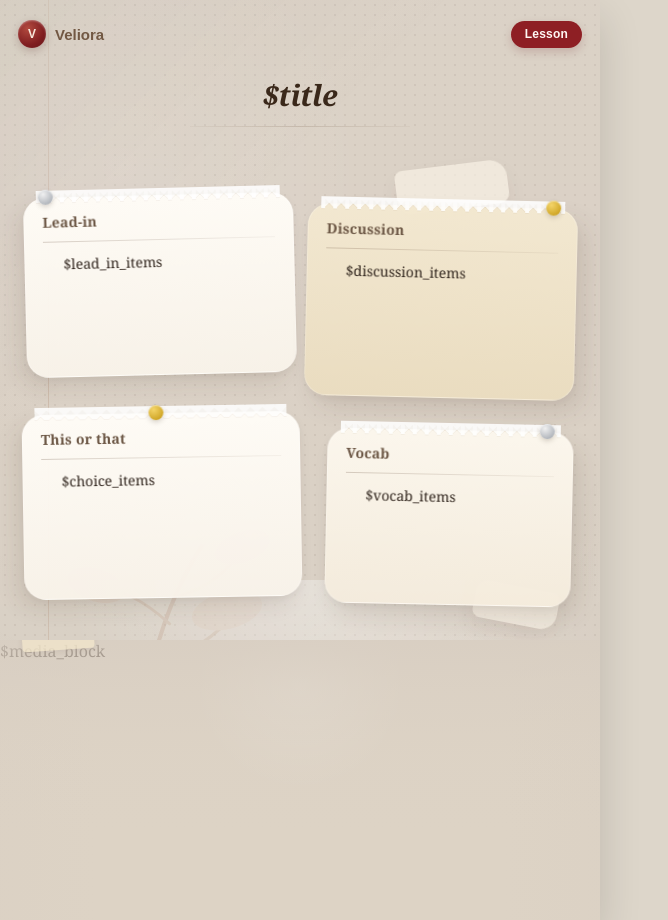
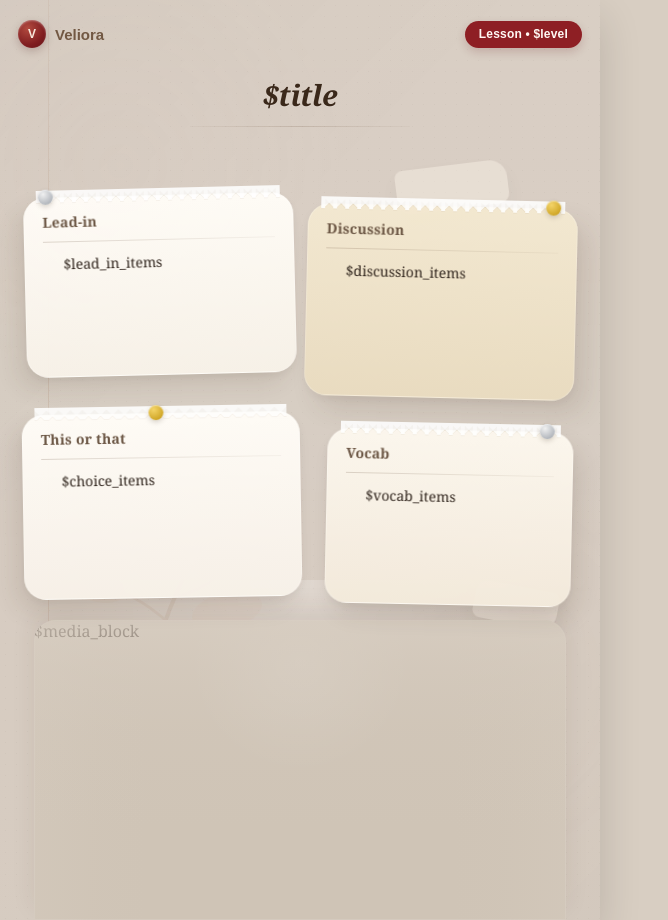
Before and after one commit to Jonis97/veliora-bot, a Python web app: template bot/templates/lesson_art_v1.html in a window 1280 px wide. Shown: the whole page, without its empty margins (0-668 px from the left). Run offline with Jinja, Linux system fonts and the light colour scheme; the template is opened without the code that fills it, so the values that code supplies are empty.

Commit message:
update lesson_art_v1 template

```diff
--- a/bot/templates/lesson_art_v1.html
+++ b/bot/templates/lesson_art_v1.html
@@ -3,21 +3,23 @@
 <head>
   <meta charset="UTF-8" />
   <meta name="viewport" content="width=600, initial-scale=1.0" />
-  <title>Veliora Lesson Art v2.1</title>
+  <title>Veliora Lesson Art</title>
   <style>
     :root {
-      --bg: #efe7db;
-      --paper: #fbf7ef;
-      --paper-2: #f4ead7;
-      --paper-3: #f8f2e7;
+      --bg: #d6cbc0;
       --ink: #33261c;
-      --muted: #7a6756;
+      --muted: #6f5c4b;
       --accent: #8e1f24;
-      --line: rgba(110, 86, 64, 0.14);
-      --shadow-soft: 0 12px 30px rgba(70, 45, 24, 0.12);
-      --shadow-card: 0 14px 28px rgba(59, 39, 23, 0.14), 0 3px 8px rgba(59, 39, 23, 0.06);
-      --shadow-photo: 0 16px 30px rgba(45, 30, 18, 0.18), 0 4px 10px rgba(45, 30, 18, 0.08);
-      --radius-xl: 26px;
+
+      --paper-light-top: rgba(255, 252, 247, 0.96);
+      --paper-light-bottom: rgba(247, 241, 232, 0.96);
+
+      --paper-warm-top: rgba(243, 232, 208, 0.97);
+      --paper-warm-bottom: rgba(233, 219, 191, 0.97);
+
+      --paper-soft-top: rgba(252, 247, 238, 0.96);
+      --paper-soft-bottom: rgba(243, 234, 219, 0.96);
+
       --radius-lg: 22px;
       --radius-md: 18px;
     }
@@ -30,7 +32,7 @@
       margin: 0;
       padding: 0;
       width: 600px;
-      background: #ddd6ca;
+      background: #d8cec2;
       color: var(--ink);
       font-family: Georgia, "Times New Roman", serif;
     }
@@ -47,44 +49,40 @@
       height: 920px;
       overflow: hidden;
       background:
-    radial-gradient(circle at 20% 18%, rgba(255,255,255,0.10), transparent 28%),
-    radial-gradient(circle at 78% 74%, rgba(255,255,255,0.08), transparent 24%),
-    linear-gradient(180deg, rgba(255,255,255,0.06), rgba(255,255,255,0.02)),
-    #d8cec2;
+        linear-gradient(180deg, rgba(255,255,255,0.05), rgba(255,255,255,0.01)),
+        #d6cbc0;
       box-shadow: 0 18px 40px rgba(0,0,0,0.14);
     }
 
-    /* stronger paper texture */
     .page::before {
       content: "";
       position: absolute;
       inset: 0;
       pointer-events: none;
-  opacity: 0.42;
+      z-index: 0;
+      opacity: 0.36;
       background-image:
-    radial-gradient(rgba(72,58,45,0.18) 0.7px, transparent 0.9px),
-    radial-gradient(rgba(255,255,255,0.06) 0.8px, transparent 1px),
-    linear-gradient(135deg, rgba(92,74,58,0.08), transparent 30%, transparent 70%, rgba(92,74,58,0.06)),
-    linear-gradient(25deg, rgba(255,255,255,0.04), transparent 32%);
-  background-size: 10px 10px, 14px 14px, 100% 100%, 100% 100%;
-  background-position: 0 0, 4px 7px, 0 0, 0 0;
+        radial-gradient(rgba(80,64,49,0.10) 0.7px, transparent 1px),
+        radial-gradient(rgba(255,255,255,0.05) 0.9px, transparent 1.2px),
+        linear-gradient(135deg, rgba(92,74,58,0.06), transparent 34%, transparent 68%, rgba(92,74,58,0.05)),
+        radial-gradient(circle at 20% 18%, rgba(255,255,255,0.10), transparent 25%),
+        radial-gradient(circle at 78% 74%, rgba(255,255,255,0.08), transparent 24%);
+      background-size: 11px 11px, 17px 17px, 100% 100%, 100% 100%, 100% 100%;
+      background-position: 0 0, 6px 7px, 0 0, 0 0, 0 0;
       mix-blend-mode: multiply;
-  z-index: 0;
     }
 
-    /* extra cream-paper overlay */
     .page::after {
       content: "";
       position: absolute;
       inset: 0;
       pointer-events: none;
-      opacity: 0.16;
+      z-index: 0;
+      opacity: 0.14;
       background:
-        linear-gradient(180deg, rgba(255,250,243,0.35), rgba(255,250,243,0.08)),
-        radial-gradient(circle at 20% 30%, rgba(255,255,255,0.24), transparent 32%),
-        radial-gradient(circle at 78% 70%, rgba(255,255,255,0.18), transparent 28%);
+        linear-gradient(180deg, rgba(255,250,243,0.26), rgba(255,250,243,0.04)),
+        radial-gradient(circle at 50% 12%, rgba(255,255,255,0.16), transparent 28%);
       mix-blend-mode: soft-light;
-      z-index: 0;
     }
 
     .spine {
@@ -95,9 +93,9 @@
       width: 1px;
       background: linear-gradient(
         180deg,
-        rgba(168,125,97,0.12),
-        rgba(168,125,97,0.26),
-        rgba(168,125,97,0.12)
+        rgba(168,125,97,0.10),
+        rgba(168,125,97,0.20),
+        rgba(168,125,97,0.10)
       );
       z-index: 1;
     }
@@ -110,7 +108,7 @@
       display: flex;
       justify-content: space-between;
       align-items: center;
-      z-index: 5;
+      z-index: 6;
     }
 
     .brand {
@@ -144,6 +142,7 @@
       font: 700 12px/1 Arial, Helvetica, sans-serif;
       letter-spacing: 0.2px;
       box-shadow: 0 4px 10px rgba(93,18,22,0.18);
+      white-space: nowrap;
     }
 
     .hero {
@@ -151,7 +150,7 @@
       left: 60px;
       top: 78px;
       width: 480px;
-  z-index: 4;
+      z-index: 5;
       display: flex;
       flex-direction: column;
       align-items: center;
@@ -161,20 +160,26 @@
       margin: 0;
       text-align: center;
       font-size: 29px;
-  line-height: 1.18;
+      line-height: 1.16;
       font-style: italic;
       font-weight: 700;
       color: #3a281a;
       letter-spacing: -0.3px;
       text-wrap: balance;
       max-width: 430px;
+      text-shadow: 0 1px 0 rgba(255,255,255,0.18);
     }
 
     .title-rule {
       width: 220px;
       height: 1px;
       margin-top: 14px;
-  background: linear-gradient(90deg, rgba(112,86,64,0.05), rgba(112,86,64,0.20), rgba(112,86,64,0.05));
+      background: linear-gradient(
+        90deg,
+        rgba(112,86,64,0.04),
+        rgba(112,86,64,0.20),
+        rgba(112,86,64,0.04)
+      );
     }
 
     .botanical {
@@ -183,7 +188,7 @@
       width: 360px;
       height: 430px;
       z-index: 0;
-      opacity: 0.24;
+      opacity: 0.14;
       pointer-events: none;
       filter: blur(0.1px);
     }
@@ -193,35 +198,71 @@
       height: 100%;
     }
 
+    .paper-fragment {
+      position: absolute;
+      background: rgba(255, 248, 237, 0.38);
+      box-shadow: 0 10px 20px rgba(60,42,26,0.04);
+      filter: blur(0.15px);
+      z-index: 1;
+    }
+
+    .frag-1 {
+      width: 112px;
+      height: 44px;
+      top: 165px;
+      right: 92px;
+      transform: rotate(-7deg);
+      border-radius: 8px 18px 10px 14px;
+    }
+
+    .frag-2 {
+      width: 84px;
+      height: 38px;
+      top: 586px;
+      right: 42px;
+      transform: rotate(11deg);
+      border-radius: 12px 8px 16px 8px;
+    }
+
+    .frag-3 {
+      width: 92px;
+      height: 34px;
+      bottom: 70px;
+      left: 94px;
+      transform: rotate(-6deg);
+      border-radius: 10px 15px 8px 12px;
+      opacity: 0.32;
+    }
+
     .note {
       position: absolute;
       padding: 16px 18px 16px;
       border-radius: var(--radius-lg);
       overflow: visible;
       z-index: 3;
+      border: 1px solid rgba(255,255,255,0.18);
       backdrop-filter: blur(0.4px);
-  border: 1px solid rgba(255,255,255,0.18);
     }
 
     .note.light {
-  background: linear-gradient(180deg, rgba(255,252,247,0.96), rgba(248,242,233,0.96));
+      background: linear-gradient(180deg, var(--paper-light-top), var(--paper-light-bottom));
       box-shadow:
-    -8px 10px 20px rgba(68,48,31,0.10),
-    0 3px 10px rgba(68,48,31,0.05);
+        -10px 12px 22px rgba(68,48,31,0.10),
+        0 4px 10px rgba(68,48,31,0.05);
     }
 
     .note.warm {
-  background: linear-gradient(180deg, rgba(243,232,208,0.97), rgba(234,220,191,0.97));
+      background: linear-gradient(180deg, var(--paper-warm-top), var(--paper-warm-bottom));
       box-shadow:
-    10px 12px 24px rgba(72,50,32,0.12),
+        12px 14px 26px rgba(72,50,32,0.12),
         0 4px 10px rgba(72,50,32,0.05);
     }
 
     .note.soft {
-  background: linear-gradient(180deg, rgba(252,247,238,0.96), rgba(244,235,220,0.96));
+      background: linear-gradient(180deg, var(--paper-soft-top), var(--paper-soft-bottom));
       box-shadow:
         8px 12px 22px rgba(65,46,30,0.11),
-    0 3px 10px rgba(65,46,30,0.05);
+        0 4px 10px rgba(65,46,30,0.05);
     }
 
     .note-title {
@@ -237,7 +278,7 @@
       width: 100%;
       height: 1px;
       margin-bottom: 12px;
-      background: linear-gradient(90deg, rgba(117,93,73,0.28), rgba(117,93,73,0.06));
+      background: linear-gradient(90deg, rgba(117,93,73,0.24), rgba(117,93,73,0.05));
     }
 
     .note ul {
@@ -347,57 +388,17 @@
 
     .media-wrap {
       position: absolute;
-  left: 38px;
+      left: 34px;
+      right: 34px;
       bottom: 0;
-  width: 524px;
-  height: 290px;
-  border-radius: 18px 18px 0 0;
+      height: 300px;
+      border-radius: 22px 22px 0 0;
       overflow: hidden;
-  box-shadow:
-    inset 0 0 0 1px rgba(255,255,255,0.08),
-    0 -10px 18px rgba(58,40,25,0.06);
-  transform: none;
       z-index: 1;
       background: #cfc4b6;
-}
-
-    .media-wrap::before {
-      content: "";
-      position: absolute;
-      top: -14px;
-      left: 22px;
-      width: 72px;
-      height: 24px;
-      border-radius: 4px;
-      background: rgba(244, 232, 204, 0.72);
-      box-shadow: 0 2px 6px rgba(60,42,26,0.08);
-      transform: rotate(-4deg);
-      z-index: 8;
-    }
-
-    .media-wrap {
-  position: absolute;
-  left: 0;
-  bottom: 0;
-  width: 600px;
-  height: 280px;
-  border-radius: 0;
-  overflow: hidden;
-  box-shadow: none;
-  transform: none;
-  z-index: 1;
-  background: #ddd3c5;
-}
-
-.media-frame {
-  position: absolute;
-  inset: 0;
-  z-index: 2;
-  pointer-events: none;
-  background:
-    linear-gradient(180deg, rgba(216,206,194,0.82) 0%, rgba(216,206,194,0.42) 18%, rgba(216,206,194,0.10) 42%, rgba(216,206,194,0.0) 68%),
-    linear-gradient(90deg, rgba(216,206,194,0.24) 0%, rgba(216,206,194,0.00) 16%, rgba(216,206,194,0.00) 84%, rgba(216,206,194,0.24) 100%),
-    radial-gradient(circle at 50% 16%, rgba(255,255,255,0.14), transparent 28%);
+      box-shadow:
+        inset 0 0 0 1px rgba(255,255,255,0.10),
+        0 -12px 24px rgba(58,40,25,0.08);
     }
 
     .media-block {
@@ -412,43 +413,30 @@
       height: 100%;
       object-fit: cover;
       display: block;
-  filter: brightness(0.98) contrast(0.94) saturate(0.88);
+      filter: brightness(0.97) contrast(0.96) saturate(0.86);
     }
 
-    .paper-fragment {
+    .media-frame {
       position: absolute;
-      background: rgba(255, 248, 237, 0.58);
-      box-shadow: 0 10px 20px rgba(60,42,26,0.06);
-      filter: blur(0.15px);
-      z-index: 1;
-    }
-
-    .frag-1 {
-      width: 112px;
-      height: 44px;
-      top: 165px;
-      right: 92px;
-      transform: rotate(-7deg);
-      border-radius: 8px 18px 10px 14px;
-    }
-
-    .frag-2 {
-      width: 84px;
-      height: 38px;
-      top: 586px;
-      right: 42px;
-      transform: rotate(11deg);
-      border-radius: 12px 8px 16px 8px;
-    }
-
-    .frag-3 {
-      width: 92px;
-      height: 34px;
-      bottom: 70px;
-      left: 94px;
-      transform: rotate(-6deg);
-      border-radius: 10px 15px 8px 12px;
-      opacity: 0.42;
+      inset: 0;
+      z-index: 2;
+      pointer-events: none;
+      background:
+        linear-gradient(180deg,
+          rgba(216,206,194,0.78) 0%,
+          rgba(216,206,194,0.42) 16%,
+          rgba(216,206,194,0.12) 38%,
+          rgba(216,206,194,0.00) 70%
+        ),
+        linear-gradient(90deg,
+          rgba(216,206,194,0.28) 0%,
+          rgba(216,206,194,0.06) 12%,
+          rgba(216,206,194,0.00) 22%,
+          rgba(216,206,194,0.00) 78%,
+          rgba(216,206,194,0.06) 88%,
+          rgba(216,206,194,0.28) 100%
+        ),
+        radial-gradient(circle at 50% 14%, rgba(255,255,255,0.12), transparent 30%);
     }
 
     .footer-glow {
@@ -457,7 +445,7 @@
       right: 0;
       bottom: 120px;
       height: 220px;
-      background: radial-gradient(circle at 50% 0%, rgba(255,255,255,0.34), transparent 62%);
+      background: radial-gradient(circle at 50% 0%, rgba(255,255,255,0.22), transparent 62%);
       pointer-events: none;
       z-index: 0;
     }
@@ -478,7 +466,7 @@
         <div class="brand-badge">V</div>
         <div>Veliora</div>
       </div>
-      <div class="lesson-pill">Lesson</div>
+      <div class="lesson-pill">Lesson • $level</div>
     </div>
 
     <div class="hero">
```
Lines whose indentation alone changed are shown as unchanged.
